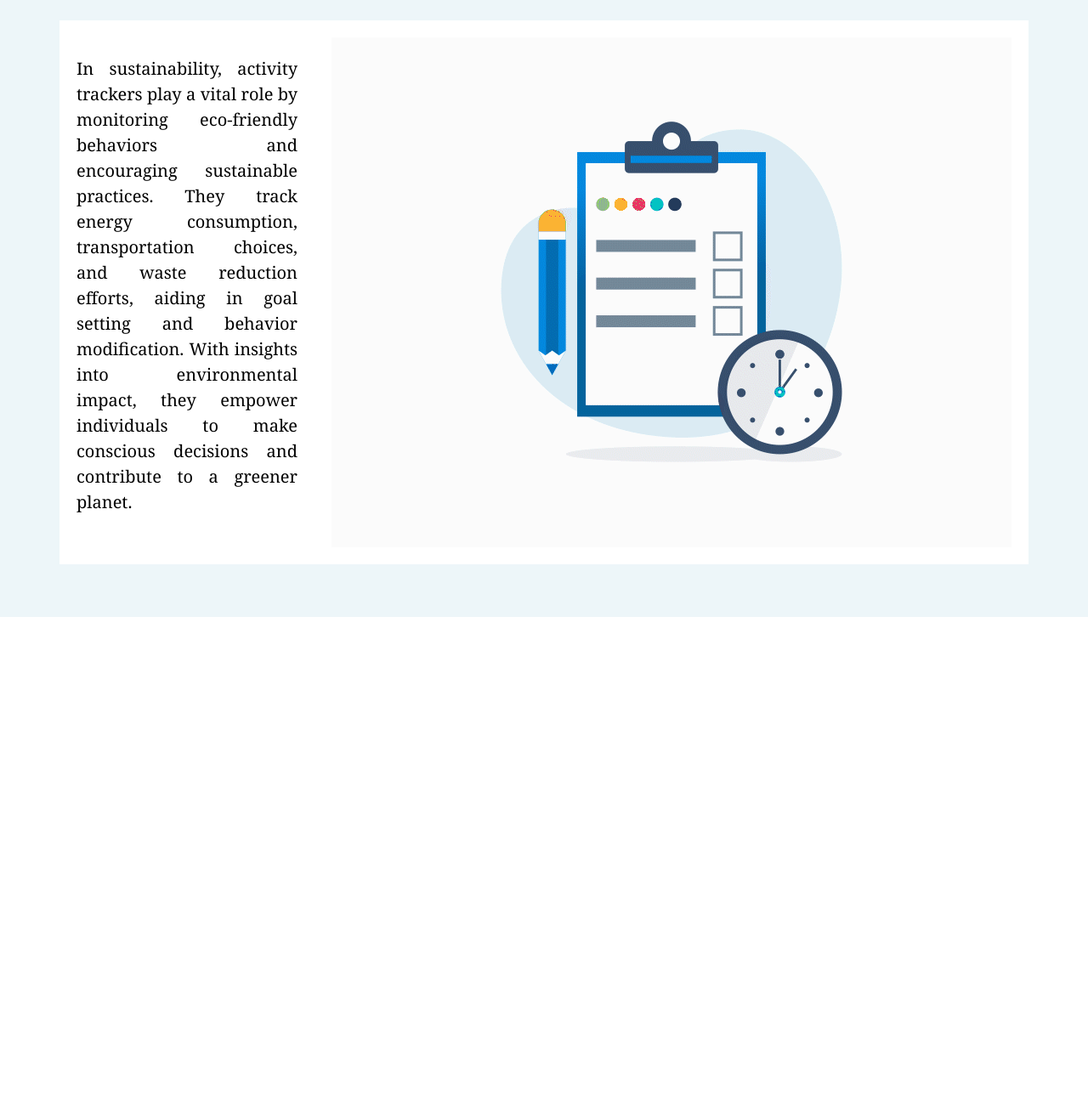
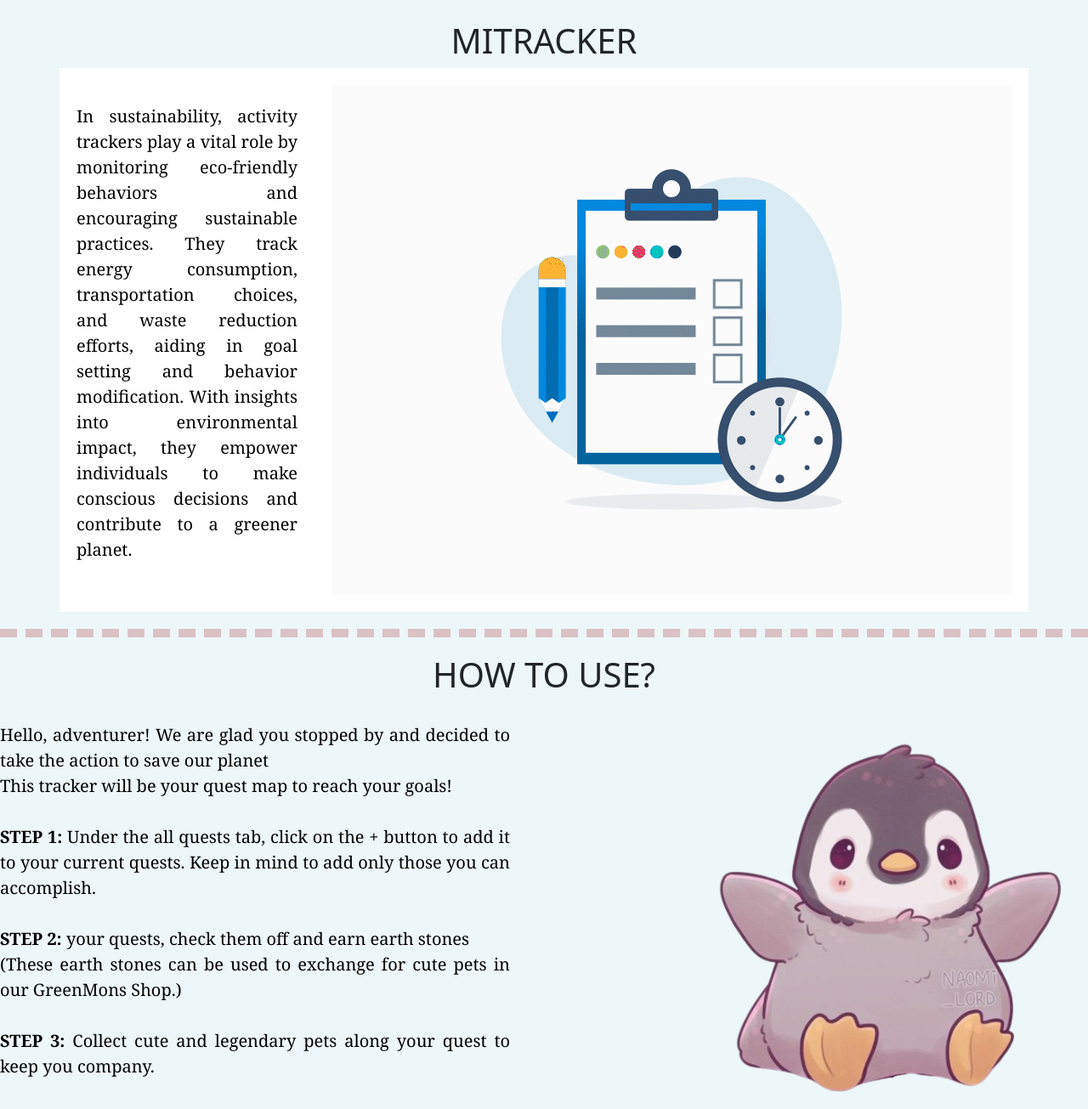
Before and after one commit to StellarStrivers/Greenimi, a Flask app: page /tracker in a window 1280 px wide. Shown: the part 74-1379 px from the top of the page at 85% size. Before the commit the page ends 800 px from the top, so only its background shows below. Run offline with Flask 3, Linux system fonts and the light colour scheme.

Commit message:
TRACKER PAGE

```diff
--- a/templates/tracker.html
+++ b/templates/tracker.html
@@ -172,14 +172,25 @@
             <a href="#" style="color: whitesmoke;">{{ points }}</a>
           </div>
         </nav><br>
+        <h1><center>MITRACKER</center></h1>
+        <div class="container">
 
-        <div class="container">
             <div class="text">
                 <p>In sustainability, activity trackers play a vital role by monitoring eco-friendly behaviors and encouraging sustainable practices. They track energy consumption, transportation choices, and waste reduction efforts, aiding in goal setting and behavior modification. With insights into environmental impact, they empower individuals to make conscious decisions and contribute to a greener planet.</p>
             </div>
             <img class="image" src="\static\tracker.gif" alt="Description of the gif">
+
         </div>
-
-<h1></h1>
+        <hr class="dashed">
+       </div><h1><center>HOW TO USE?</center></h1><br>
+       <img class="image" src="\static\mon.png" alt="Description of the gif">
+       <div class="text">
+         Hello, adventurer! We are glad you stopped by and decided to take the action to save our planet
+        <br> This tracker will be your quest map to reach your goals!<br>
+        <br><b>STEP 1:</b> Under the all quests tab, click on the + button to add it to your current quests. Keep in mind to add only those you can accomplish.
+        <br><br><b>STEP 2: </b> your quests, check them off and earn earth stones<br>
+         (These earth stones can be used to exchange for cute pets in our GreenMons Shop.)
+         <br> <br><b>STEP 3:</b> Collect cute and legendary pets along your quest to keep you company.
+       </div>
         </body>
 </html>
```
Also changed, not shown: static/mon.png (added).
